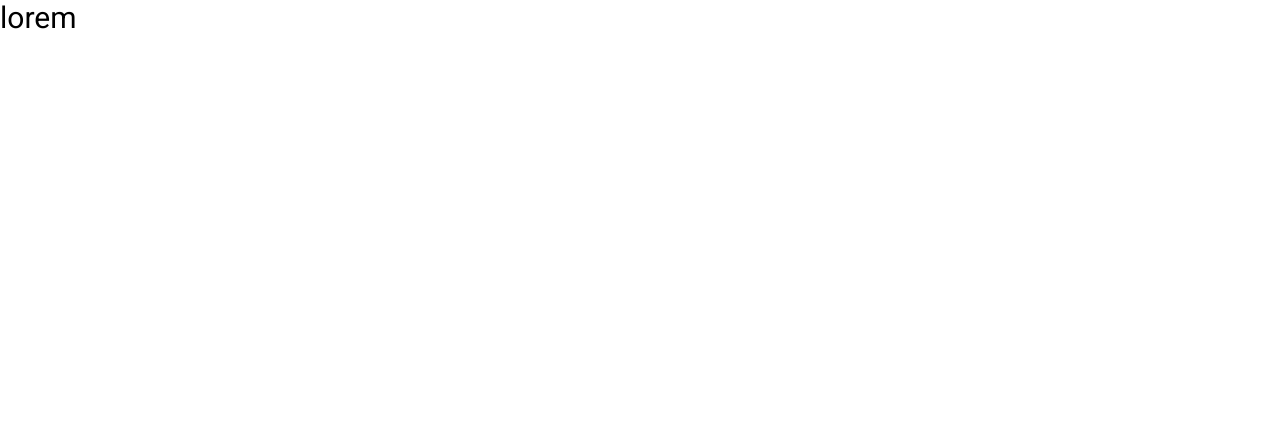
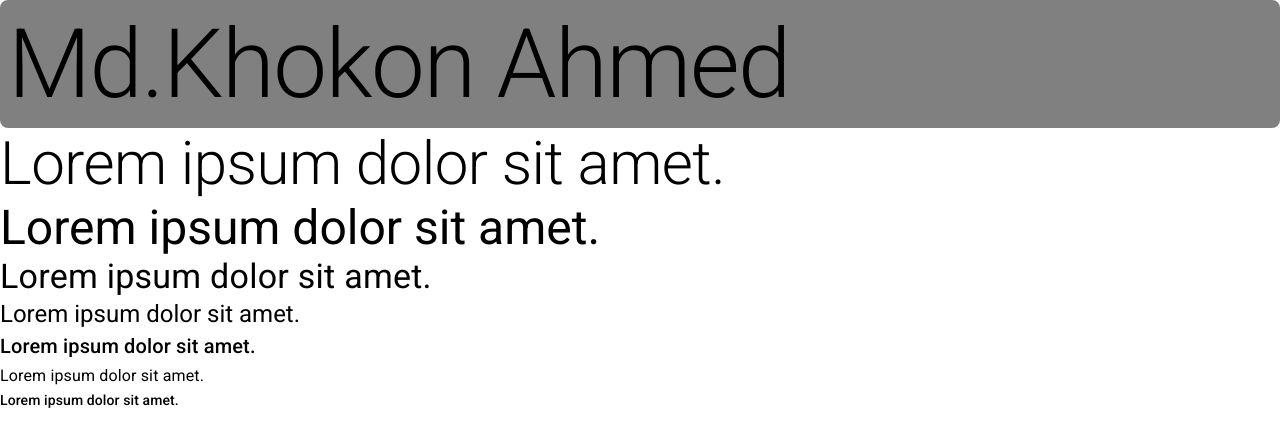
Before and after one commit to Emam-Bokhari/MUI, a React (Vite) app: page / in a window 1280 px wide. Shown: the top 446 px of the page. Built offline with nearby package versions, Linux system fonts and the light colour scheme.

Commit message:
Typography * variant:h1,h2,h3,h4,h5,h6,subtitle1,subtitle2 * custom css use sx{{}} * component:for change the semetic element

```diff
--- a/src/App.jsx
+++ b/src/App.jsx
@@ -1,14 +1,11 @@
 import { Fragment } from "react";
+import TypographyComponent from "./components/TypographyComponent";
 
-export default function App(){
-  const style={
-    fontSize:"30px"
-  }
-  return(
+
+export default function App() {
+  return (
     <Fragment>
-      <div>
-        <p style={style} >lorem</p>
-      </div>
+    <TypographyComponent/>
     </Fragment>
-  )
+  );
 }
--- /dev/null
+++ b/src/components/TypographyComponent.jsx
@@ -0,0 +1,43 @@
+import { Fragment } from "react";
+import { Typography } from "@mui/material";
+
+export default function TypographyComponent(){
+    return(
+        <Fragment>
+      <Typography
+        variant="h1"
+        sx={{ backgroundColor: "gray", padding: "8px", borderRadius: "8px" }}
+      >
+        Md.Khokon Ahmed
+      </Typography>
+
+      <Typography variant="h2" >
+        Lorem ipsum dolor sit amet.
+      </Typography>
+
+      <Typography variant="h3" >
+        Lorem ipsum dolor sit amet.
+      </Typography>
+
+      <Typography variant="h4" >
+        Lorem ipsum dolor sit amet.
+      </Typography>
+
+      <Typography variant="h5" >
+        Lorem ipsum dolor sit amet.
+      </Typography>
+
+      <Typography variant="h6" >
+        Lorem ipsum dolor sit amet.
+      </Typography>
+
+      <Typography variant="subtitle1" >
+        Lorem ipsum dolor sit amet.
+      </Typography>
+
+      <Typography variant="subtitle2" >
+        Lorem ipsum dolor sit amet.
+      </Typography>
+    </Fragment>
+    )
+}
```
